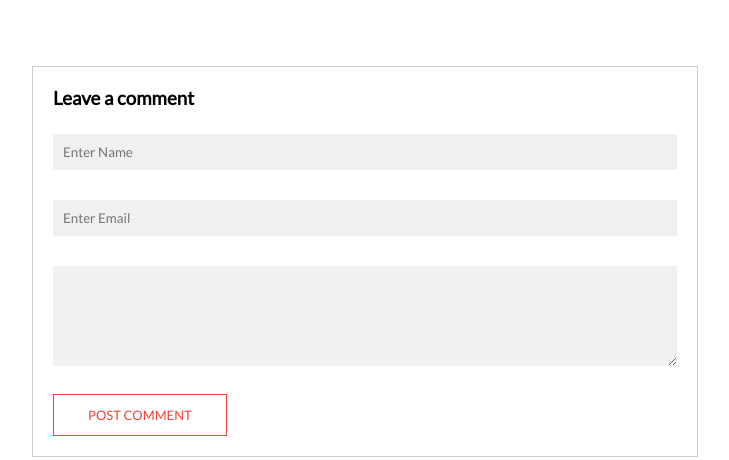
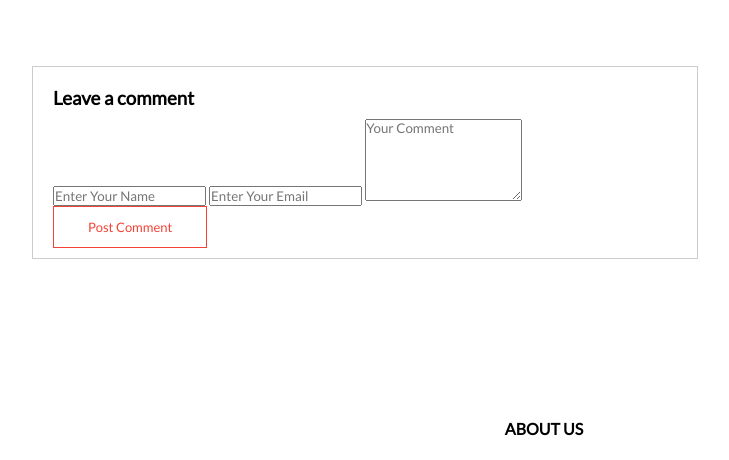
Before and after one commit to ahealthiertomorrow/AHT, a plain HTML site: page blog.html in a window 1280 px wide. Shown: the part 1017-1477 px from the top of the page, without its empty margins (96-825 px from the left). Drawn offline with Linux system fonts and the light colour scheme.

Commit message:
Update blog.html

```diff
--- a/blog.html
+++ b/blog.html
@@ -70,13 +70,16 @@
 
                 <h3> Leave a comment</h3>
 
-                <form class="comment-form">
 
-                    <input type="text" placeholder="Enter Name">
-                    <input type="email" placeholder="Enter Email">
-                    <textarea rows="5" placeholder="Your comment">
-                      </textarea>
-                   <button type="submit" class="hero-btn red-btn"> POST COMMENT</button>
+
+
+                             <form class"comment-form" action="https://formspree.io/f/xnqwqrnb" method="post">
+
+  <input type="text" name="name" placeholder="Enter Your Name" required>
+  <input type="email" name="email" placeholder="Enter Your Email" required>
+  <textarea rows="5" name="your comment" placeholder="Your Comment" required></textarea>
+  <button type="submit" class="hero-btn red-btn">Post Comment</button>
+            </form>
 
 
 
@@ -84,7 +87,6 @@
 
 
 
-                </form>
             </div>
 
 
```
